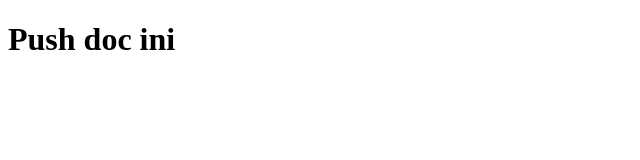
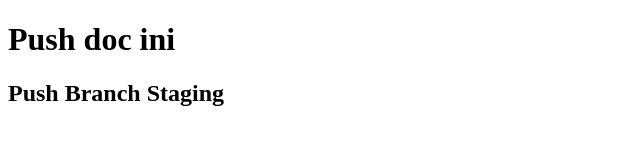
Before and after one commit to asman03/study-push, a plain HTML site: page index.html in a window 1280 px wide. Shown: the whole page, without its empty margins (0-640 px from the left). Drawn offline with Linux system fonts and the light colour scheme.

Commit message:
add h2 index

```diff
--- a/index.html
+++ b/index.html
@@ -8,5 +8,6 @@
   </head>
   <body>
     <h1>Push doc ini</h1>
+    <h2>Push Branch Staging</h2>
   </body>
 </html>
```
